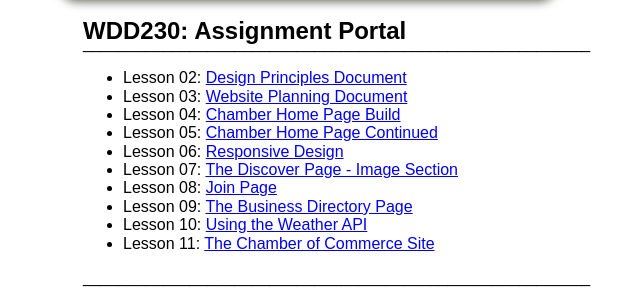
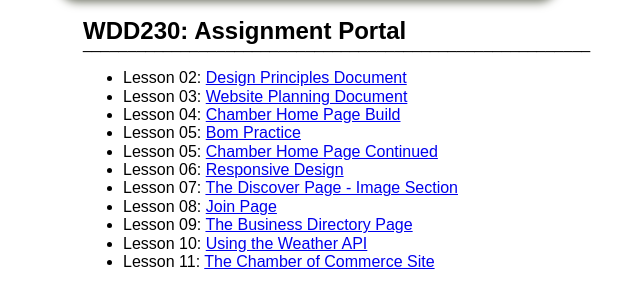
Before and after one commit to hugolalmeida/wdd230, a plain HTML site: page index.html in a window 1280 px wide. Shown: the part 176-466 px from the top of the page, without its empty margins (331-971 px from the left). Drawn offline with Linux system fonts and the light colour scheme.

Commit message:
bom added to the first page

```diff
--- a/index.html
+++ b/index.html
@@ -31,6 +31,9 @@
             Lesson 04: <a href="chamber/index.html">Chamber Home Page Build</a>
         </li>
         <li>
+            Lesson 05: <a href="bom/bom.html">Bom Practice</a>
+        </li>
+        <li>
             Lesson 05: <a href="https://byui.instructure.com/courses/207512/modules">Chamber Home Page Continued</a>
         </li>
         <li>
```
Also changed, not shown: bom/bom.html (+1 -1 lines).
